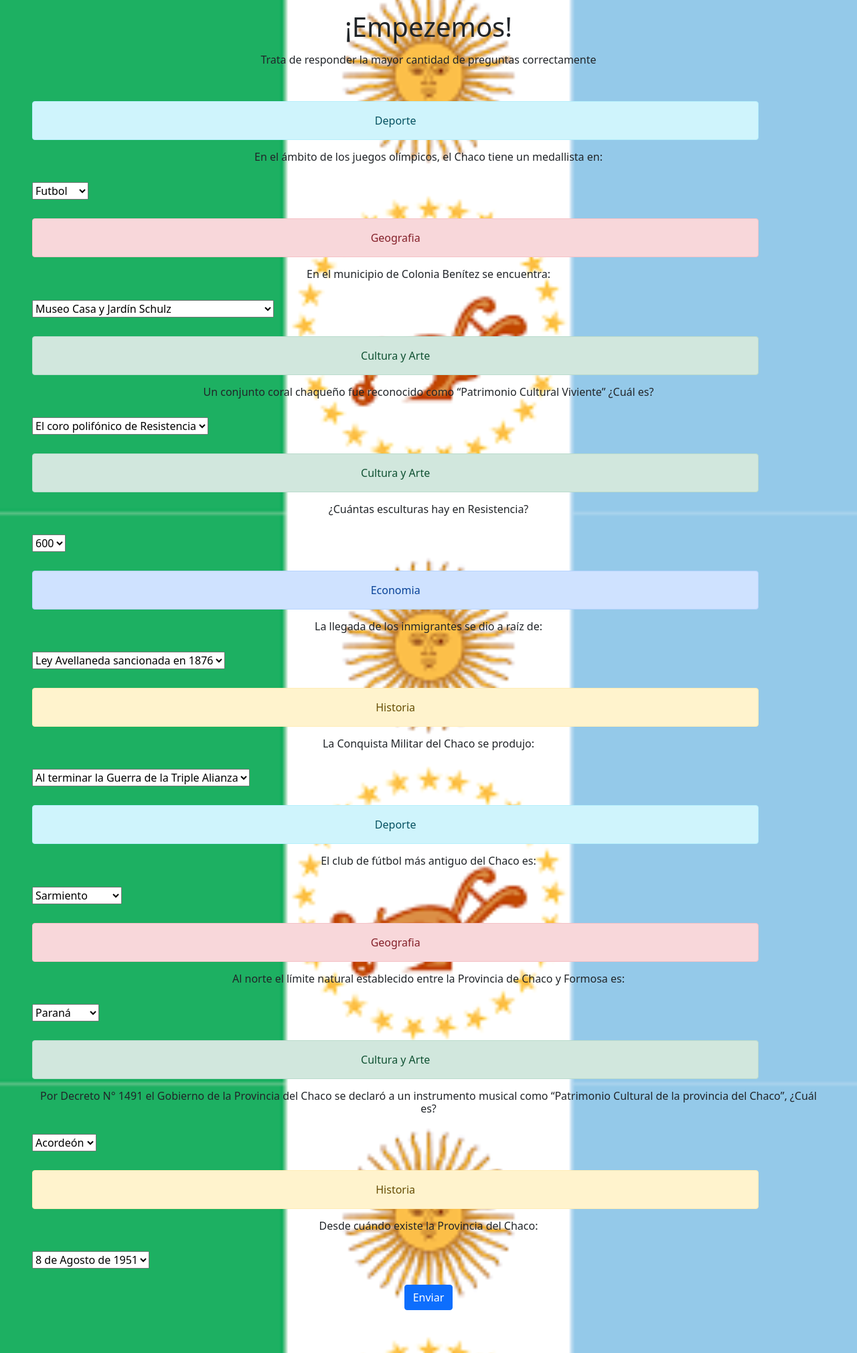
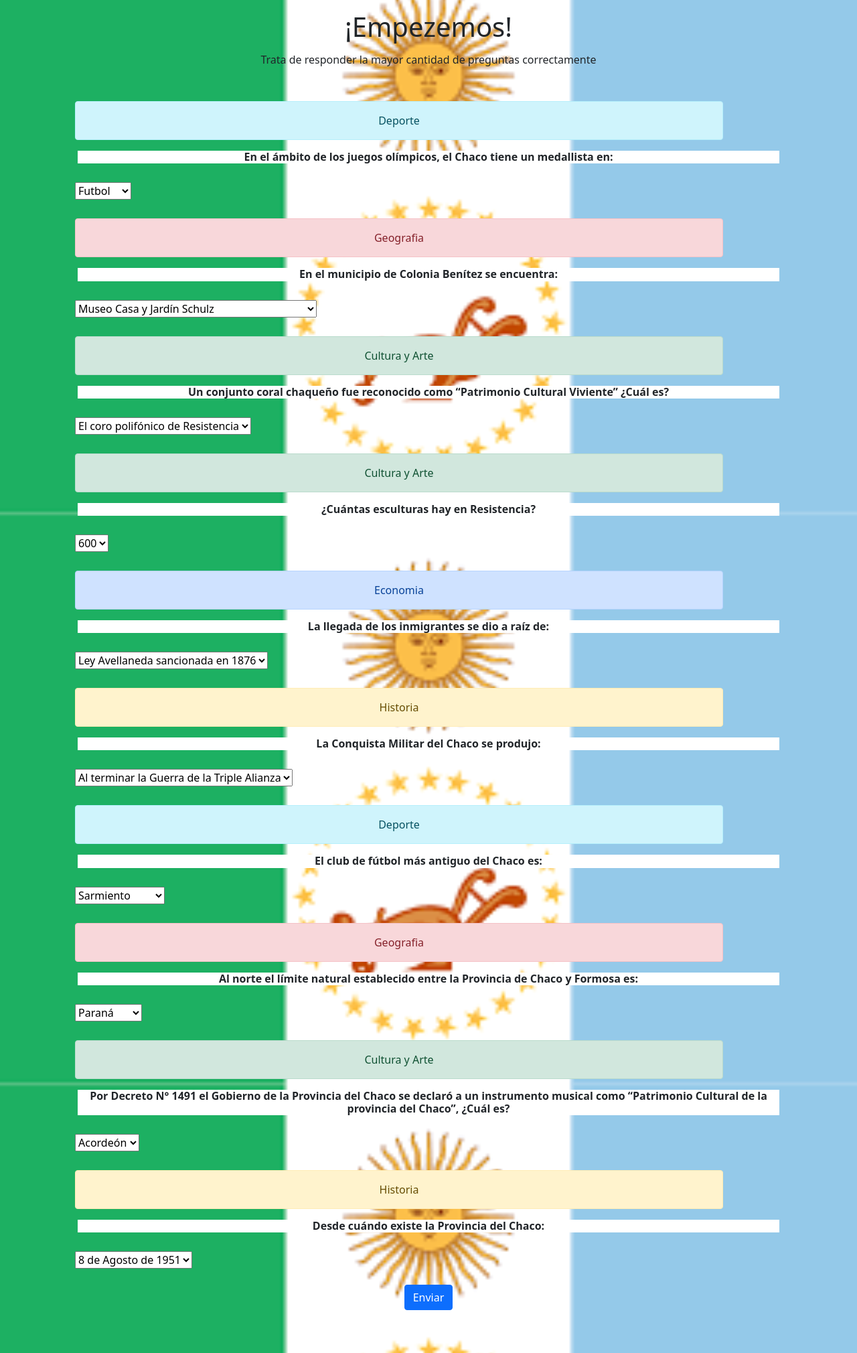
Before and after one commit to gianlirussi/Info, a Django app: page /juego/ in a window 1280 px wide. Shown: the part 83-2103 px from the top of the page at 67% size. Run offline with Django 3.2, Linux system fonts and the light colour scheme; a user stored in the database is signed in; data comes from the database, SQL or seed files in the repository.

Commit message:
arreglo template

```diff
--- a/templates/juego/listar_preguntas.html
+++ b/templates/juego/listar_preguntas.html
@@ -13,7 +13,21 @@
   background-attachment: fixed;
   background-size: cover;
 }
+
+#contenido{
+            width: 90%;
+            margin: 0px auto;
+}
+#preguntas{
+           front-family: Arial;
+           text-align: center;
+           margin: 0px auto;
+           background: #ffffff;
+           font-weight: normal;
+           font-weight: 900;
+}
 </style>
+
 <nav class="navbar navbar-dark bg-primary p-1">
     <ul class="nav justify-content-end">
   <li class="nav-item">
@@ -32,7 +46,7 @@
 <p class="h1 m-3" align="center">¡Empezemos!</p>
 <div align="center"><o class="form-label h6 m-2">Trata de responder la mayor cantidad de preguntas correctamente</o></div>
 
-<div class="nav justify-content-md-center p-5">
+<div class="nav justify-content-md-center p-5" id="contenido">
     <form action="" method="POST">
     {% csrf_token %}
         {% for key,value in data.items%}
@@ -47,7 +61,7 @@
         <p class="h5 m-1"> {% else %}</p>
         <div align="center" class="alert alert-danger col-lg-11" role="alert">{{value.categoria}}</div>
         {% endif %}
-        <div align="center"> <p class="h6 m-1">{{key}}</p> <br></div>
+        <div align="center"> <p class="h6 m-1" id="preguntas">{{key}}</p> <br></div>
                 <select name="{{forloop.counter}}">
                 {% for opcion in value.opciones %}
                     <option value="{{opcion.id}}">{{opcion.opcion}}</option>
```
